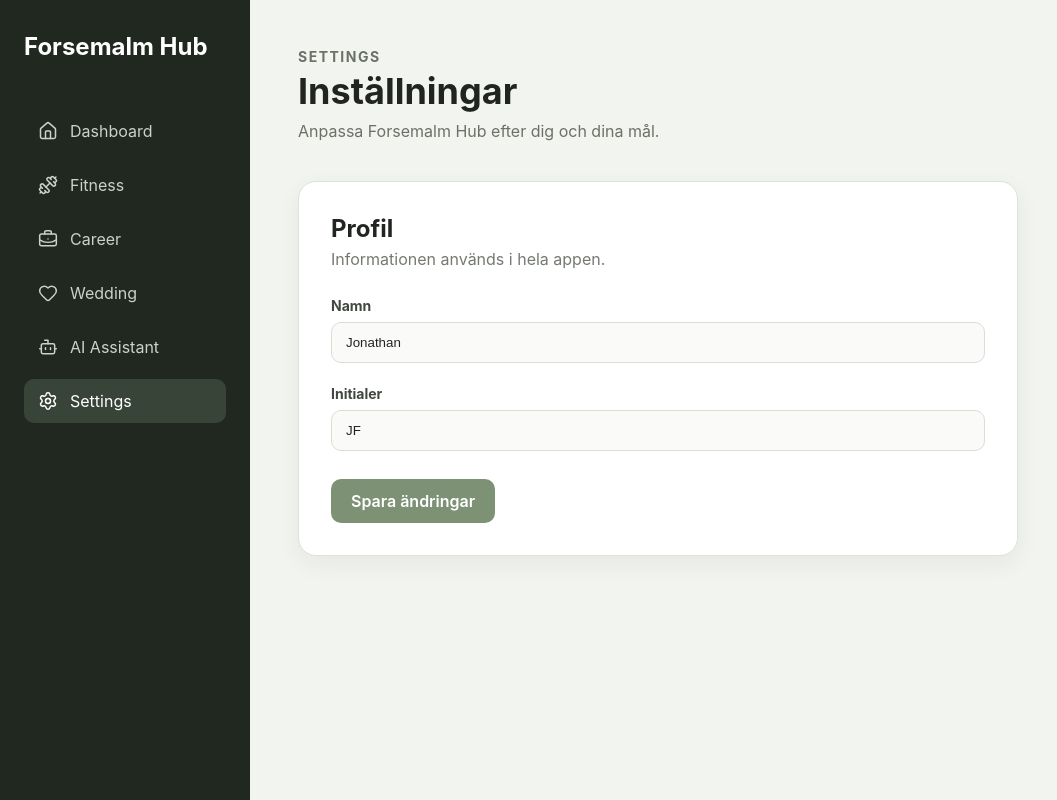
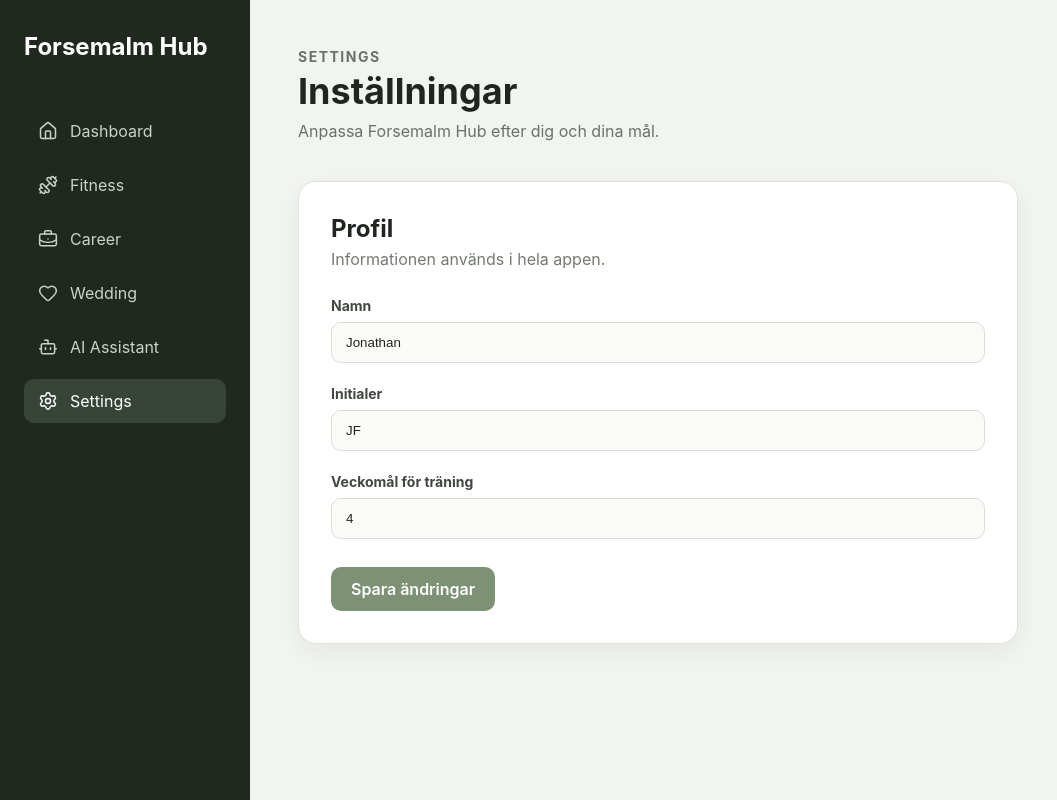
Before and after one commit to Drace3r/Atlas, a React (Vite) app in the folder client/: page /settings in a window 1280 px wide. Shown: the whole page, without its empty margins (0-1057 px from the left). Built offline with nearby package versions, Linux system fonts and the light colour scheme.

Commit message:
feat: connect dashboard to services and fittness settings

```diff
--- a/client/src/pages/Dashboard.jsx
+++ b/client/src/pages/Dashboard.jsx
@@ -1,14 +1,19 @@
 import Header from "../components/layout/Header";
 import DashboardCard from "../components/DashboardCard";
-import dashboardCards from "../data/dashboardData";
+import {useApp} from "../context/AppContext"
+import { getDashboardCards } from "../services/dashboardService"
 
 function Dashboard() {
+    const {settings} = useApp();
+
+    const cards = getDashboardCards(settings);
+
 
     return (
     <main className="main-content">
       <Header />
       <section className="dashboard-grid">
-      {dashboardCards.map((card)=> (
+      {cards.map((card)=> (
         <DashboardCard
           key={card.title}
           icon={card.icon}
--- a/client/src/pages/Settings.jsx
+++ b/client/src/pages/Settings.jsx
@@ -6,6 +6,9 @@ function Settings() {
 
   const [name, setName] = useState(settings.user.name);
   const [initials, setInitials] = useState(settings.user.initials);
+  const [weeklyGoal, setWeeklyGoal] = useState(
+    settings.fitness.weeklyGoal,
+  );
   const [saved, setSaved] = useState(false);
 
   function handleSubmit(event) {
@@ -24,6 +27,10 @@ function Settings() {
         ...currentSettings.user,
         name: trimmedName,
         initials: trimmedInitials,
+      },
+      fitness: {
+        ...currentSettings.fitness,
+        weeklyGoal: Number(weeklyGoal),
       },
     }));
 
@@ -78,6 +85,22 @@ function Settings() {
               required
             />
           </label>
+          <label className="form-field">
+  <span>Veckomål för träning</span>
+
+  <input
+    type="number"
+    min="1"
+    max="14"
+    value={weeklyGoal}
+    onChange={(event) => {
+      setWeeklyGoal(event.target.value);
+      setSaved(false);
+    }}
+    required
+  />
+</label>
+
 
           <div className="settings-actions">
             <button className="primary-button" type="submit">
--- a/client/src/services/dashboardService.js
+++ b/client/src/services/dashboardService.js
@@ -0,0 +1,14 @@
+import dashboardCards from "../data/dashboardData";
+import { getFitnessDashboardCard } from "./fitnessService";
+
+export function getDashboardCards(settings) {
+  return dashboardCards.map((card) => {
+    switch (card.id) {
+      case "fitness":
+        return getFitnessDashboardCard(settings);
+
+      default:
+        return card;
+    }
+  });
+}
--- a/client/src/services/fitnessService.js
+++ b/client/src/services/fitnessService.js
@@ -1,8 +1,13 @@
-export function getWeeklyProgress(completed, goal){
+export function getWeeklyProgress(completed, goal) {
     const safeCompleted =
-    typeof completed === "number" && completed >= 0  ? completed : 0;
+      typeof completed === "number" && completed >= 0
+        ? completed
+        : 0;
+
     const safeGoal =
-    typeof goal === "number" && goal < 0 ? goal : 0;
+      typeof goal === "number" && goal > 0
+        ? goal
+        : 0;
 
     const percentage =
       safeGoal > 0
@@ -15,3 +20,18 @@ export function getWeeklyProgress(completed, goal){
       percentage,
     };
   }
+
+  export function getFitnessDashboardCard(settings) {
+    const weeklyProgress = getWeeklyProgress(
+      3,
+      settings.fitness.weeklyGoal,
+    );
+
+    return {
+      id: "fitness",
+      icon: "💪",
+      title: "Fitness",
+      heading: `${weeklyProgress.completed} workouts this week`,
+      description: `Weekly goal: ${weeklyProgress.goal} workouts`,
+    };
+  }
```
Lines whose indentation alone changed are shown as unchanged.
